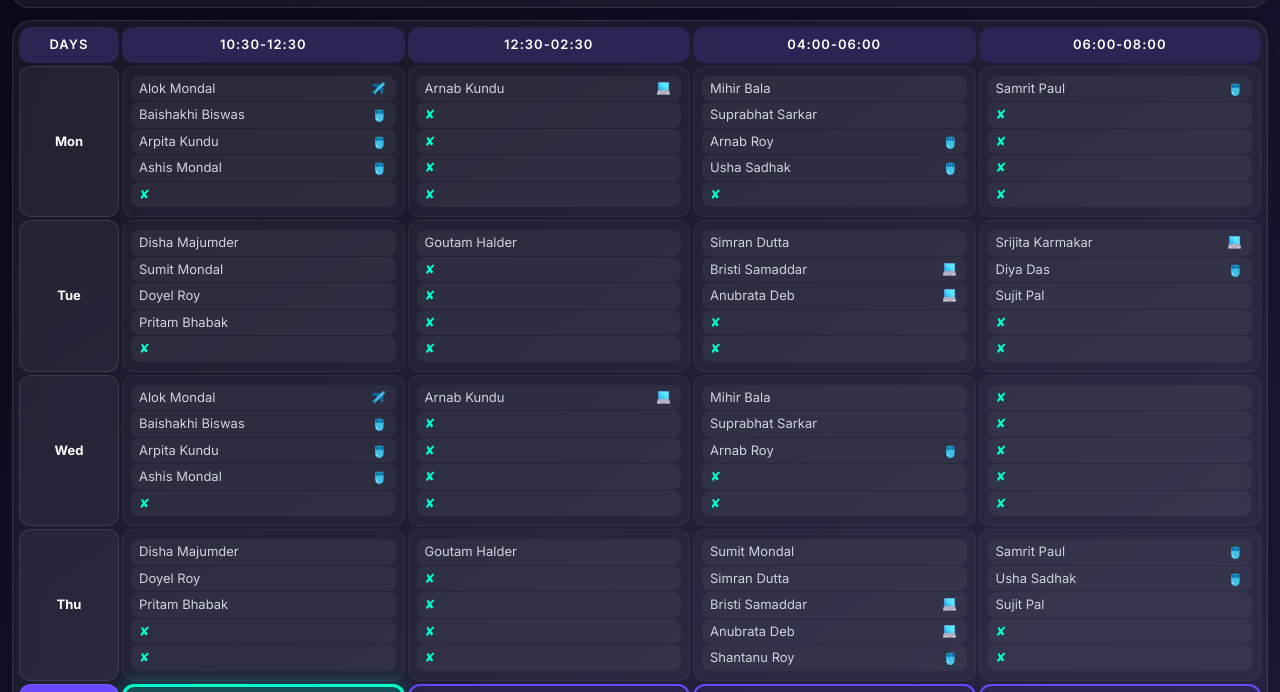
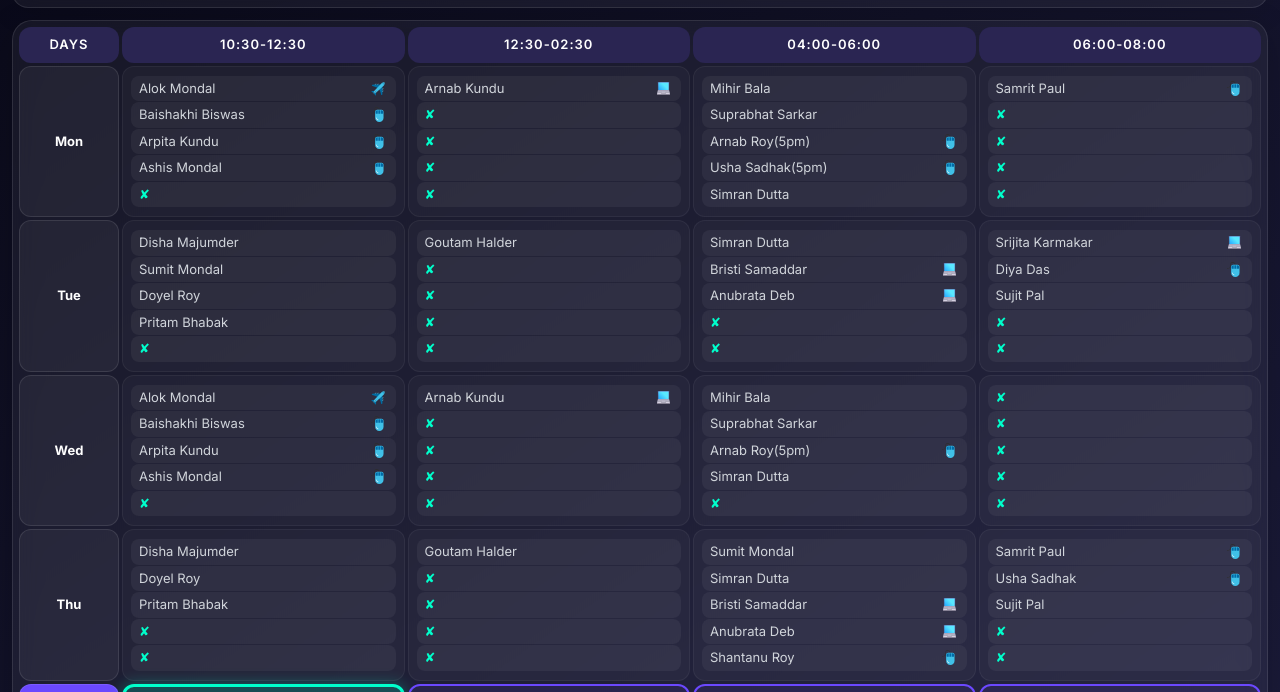
Before and after one commit to learncomputeracademy/time, a plain HTML site: page index.html in a window 1280 px wide. Shown: the part 46-738 px from the top of the page. Drawn offline with nearby package versions, Linux system fonts and the light colour scheme.

Commit message:
time changed

```diff
--- a/index.html
+++ b/index.html
@@ -52,9 +52,9 @@
       <ul>
         <li>Mihir Bala</li>
         <li>Suprabhat Sarkar</li>
-        <li class="mouse">Arnab Roy</li>
-        <li class="mouse">Usha Sadhak</li>
-        <li></li>
+        <li class="mouse">Arnab Roy(5pm)</li>
+        <li class="mouse">Usha Sadhak(5pm)</li>
+        <li>Simran Dutta</li>
       </ul>
     </div>
     <div class="slot">
@@ -128,8 +128,8 @@
       <ul>
         <li>Mihir Bala</li>
         <li>Suprabhat Sarkar</li>
-        <li class="mouse">Arnab Roy</li>
-        <li></li>
+        <li class="mouse">Arnab Roy(5pm)</li>
+        <li>Simran Dutta</li>
         <li></li>
       </ul>
     </div>
@@ -204,7 +204,7 @@
       <ul>
         <li>Mihir Bala</li>
         <li>Suprabhat Sarkar</li>
-        <li>Simran Dutta</li>
+        <li></li>
         <li></li>
         <li></li>
       </ul>
```
